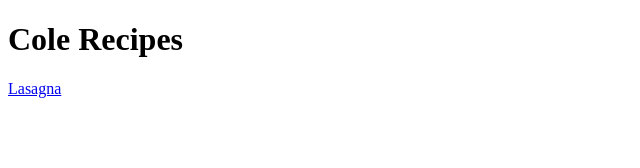
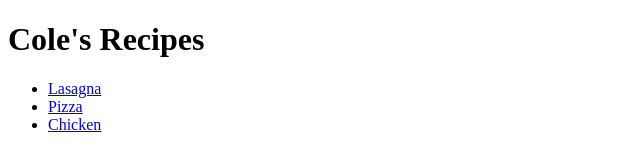
Before and after one commit to cvanfossen0408/project-recipes, a plain HTML site: page index.html in a window 1280 px wide. Shown: the whole page, without its empty margins (0-640 px from the left). Drawn offline with Linux system fonts and the light colour scheme.

Commit message:
Updated index.html

```diff
--- a/index.html
+++ b/index.html
@@ -5,7 +5,11 @@
     <title>project:recipes</title>
 </head>
 <body>
-  <h1>Cole Recipes</h1>
-  <a href="pages/lasagna.html">Lasagna</a>
+  <h1>Cole's Recipes</h1>
+  <ul>
+    <li><a href="pages/lasagna.html">Lasagna</a></li>
+    <li><a href="pages/pizza.html">Pizza</a></li>
+    <li><a href="pages/chicken.html">Chicken</a></li>
+  </ul>
 </body>
 </html>
```
Also changed, not shown: pages/lasagna.html (+2 -2 lines).
